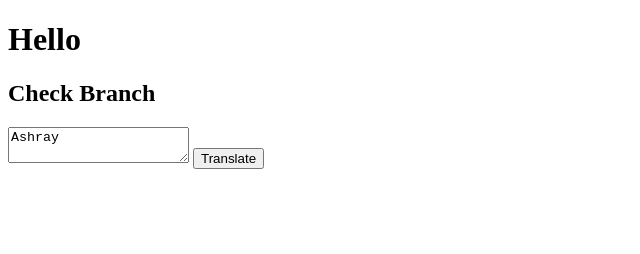
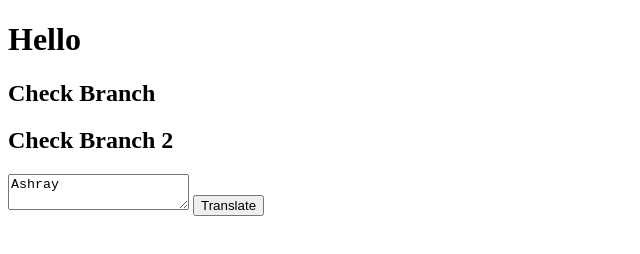
Before and after one commit to ashrayparmar/neog-practise, a plain HTML site: page index.html in a window 1280 px wide. Shown: the whole page, without its empty margins (0-640 px from the left). Drawn offline with Linux system fonts and the light colour scheme.

Commit message:
update: check branch 2

```diff
--- a/index.html
+++ b/index.html
@@ -10,6 +10,8 @@
 
     <h2>Check Branch</h2>
 
+    <h2>Check Branch 2</h2>
+
     <textarea id="txt-input">Ashray</textarea>
 
     <button id="btn-translate">Translate</button>
```
